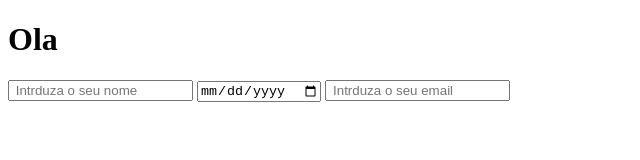
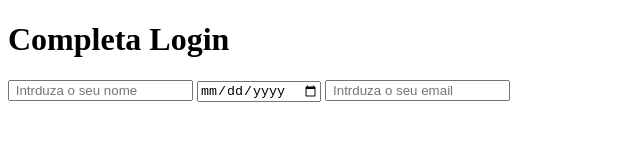
Before and after one commit to juarez-21904401/Configuracao, a plain HTML site: page Login.html in a window 1280 px wide. Shown: the whole page, without its empty margins (0-640 px from the left). Drawn offline with Linux system fonts and the light colour scheme.

Commit message:
Atualizei o Login

```diff
--- a/Login.html
+++ b/Login.html
@@ -7,7 +7,7 @@
     <title>Document</title>
 </head>
 <body>
-    <h1>Ola</h1>
+    <h1>Completa Login</h1>
 
     <input type="text" placeholder=" Intrduza o seu nome">
     <input type="date" placeholder=" Intrduza a sua data de nascimento">
```
